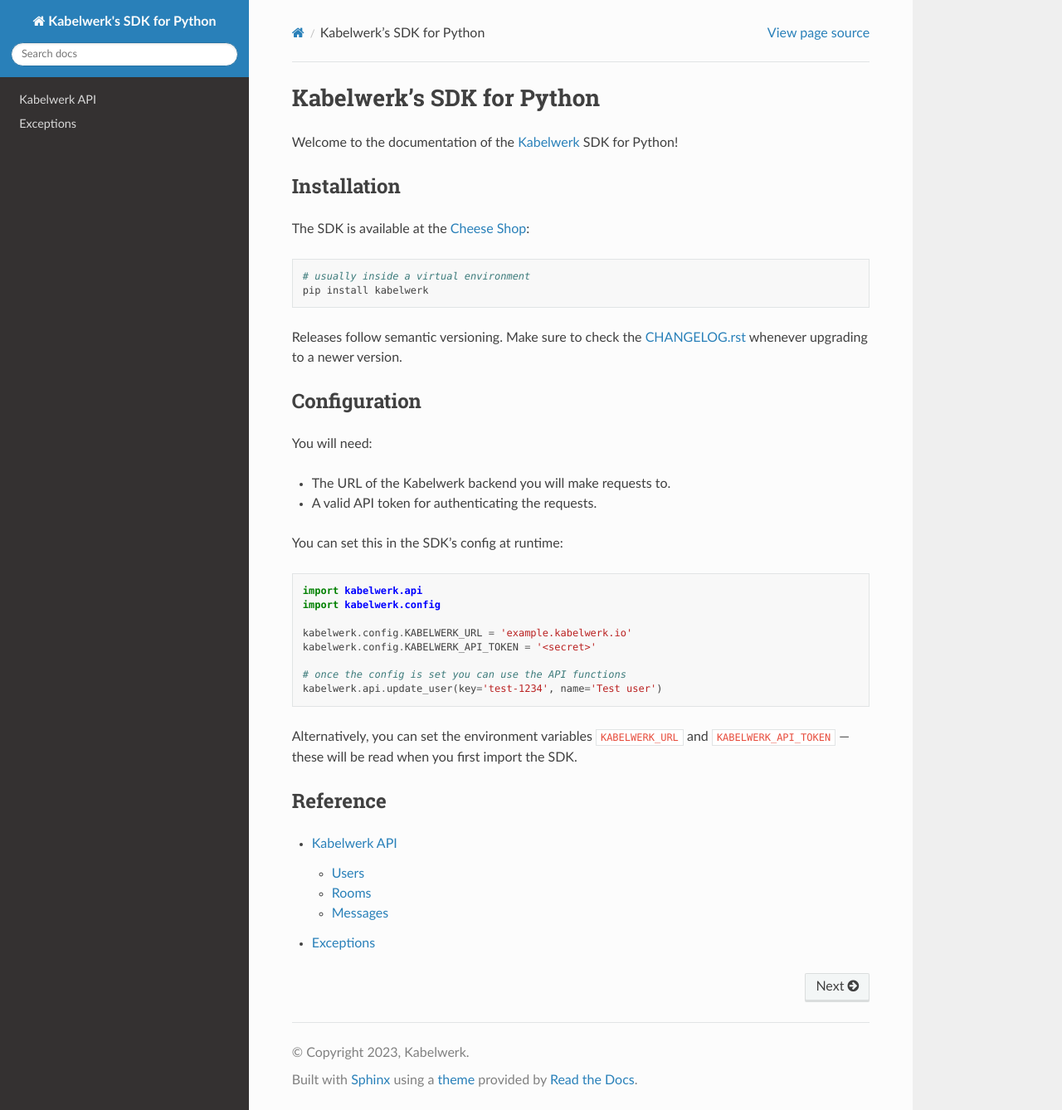
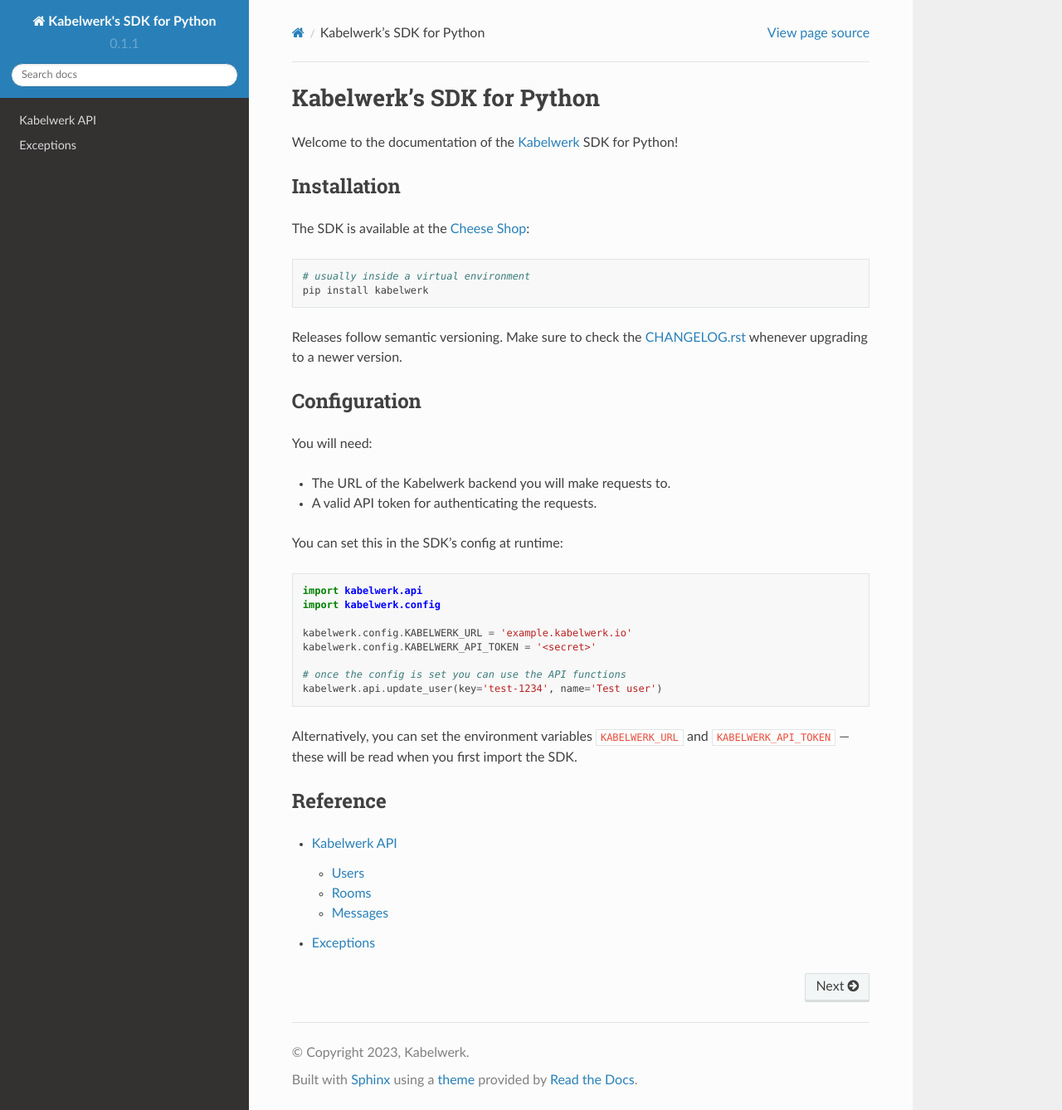
Before and after one commit to kabelwerk/sdk-python, a Sphinx documentation site: the page built from docs/index.rst, in a window 1280 px wide and 1338 px high. Shown: the whole window at 83% size. Built offline with Sphinx 7.4.7 and the Read the Docs theme 2.0.0, drawn with Linux system fonts in a browser that asks for light colours.

Commit message:
Released v0.1.1.

```diff
--- a/CHANGELOG.rst
+++ b/CHANGELOG.rst
@@ -1,6 +1,12 @@
 =========
 Changelog
 =========
+
+
+0.1.1 (2023-07-23)
+------------------
+
+- First working version.
 
 
 0.1.0 (2023-07-21)
--- a/docs/conf.py
+++ b/docs/conf.py
@@ -16,7 +16,9 @@
 project = "Kabelwerk's SDK for Python"
 copyright = '2023, Kabelwerk'
 author = 'Kabelwerk'
-release = '0.1.0'
+
+release = '0.1.1'
+version = '0.1.1'
 
 
 # -- General configuration ---------------------------------------------------
--- a/kabelwerk/__init__.py
+++ b/kabelwerk/__init__.py
@@ -1,4 +1,4 @@
 from .exceptions import *
 
 
-__version__ = '0.1.0'
+__version__ = '0.1.1'
--- a/pyproject.toml
+++ b/pyproject.toml
@@ -15,7 +15,7 @@
 license = {file = "LICENSE"}
 
 classifiers = [
-    "Development Status :: 1 - Planning",
+    "Development Status :: 2 - Pre-Alpha",
     "Intended Audience :: Developers",
     "License :: OSI Approved :: MIT License",
     "Programming Language :: Python :: 3",
@@ -43,6 +43,7 @@
 [project.urls]
 Home = "https://kabelwerk.io"
 Changelog = "https://github.com/kabelwerk/sdk-python/blob/master/CHANGELOG.rst"
+Documentation = "https://docs.kabelwerk.io/python/"
 Source = "https://github.com/kabelwerk/sdk-python"
 Tracker = "https://github.com/kabelwerk/sdk-python/issues"
 
```
